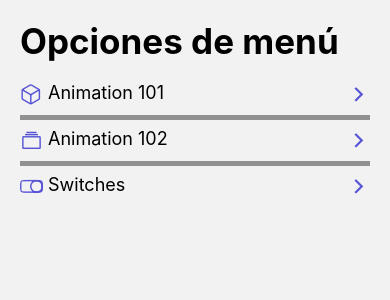
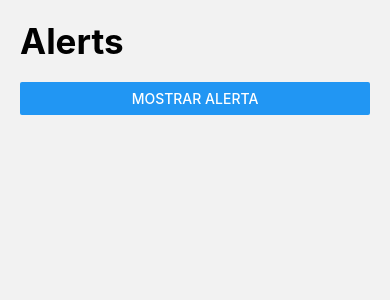
Before and after one commit to Felipe0298/RNComponents, a React Native app: screen /AlertScreen in a window 390 px wide. Shown: the top 300 px of the page. Built offline with nearby package versions, Linux system fonts and the light colour scheme.

Commit message:
203. Componente - Alert

```diff
--- a/src/data/menuItems.tsx
+++ b/src/data/menuItems.tsx
@@ -15,5 +15,13 @@
         name: "Switches",
         icon: "toggle-outline",
         component: "SwitchScreen"
+    },
+    {
+        name: "Alerts",
+        icon: "alert-circle-outline",
+        component: "AlertScreen"
     }
+
+
+
 ]
--- a/src/navigator/Navigator.tsx
+++ b/src/navigator/Navigator.tsx
@@ -3,6 +3,7 @@
 import { Animation102Screen } from '../screen/Animation102Screen';
 import { Animation101Screen } from '../screen/Animation101Screen';
 import { SwitchScreen } from '../screen/SwitchScreen';
+import { AlertScreen } from '../screen/AlertScreen';
 
 const Stack = createStackNavigator();
 
@@ -16,6 +17,7 @@
       <Stack.Screen name="Animation101Screen" component={Animation101Screen} />
       <Stack.Screen name="Animation102Screen" component={Animation102Screen} />
       <Stack.Screen name="SwitchScreen" component={SwitchScreen} />
+      <Stack.Screen name="AlertScreen" component={AlertScreen} />
 
     </Stack.Navigator>
   );
--- /dev/null
+++ b/src/screen/AlertScreen.tsx
@@ -0,0 +1,35 @@
+import React from 'react';
+import {Alert, StyleSheet, Text, View} from 'react-native';
+import { HeaderTitle } from '../components/HeaderTitle';
+import { styles } from '../theme/appTheme';
+import { Button } from 'react-native';
+
+export const AlertScreen = () => {
+
+    const showAlert = () =>{
+        Alert.alert('Titulo', 'Este es el msj de la alerta', [
+            {
+              text: 'Cancel',
+              onPress: () => console.log('Cancel Pressed'),
+              style: 'destructive',
+            },
+            {text: 'OK', onPress: () => console.log('OK Pressed')}
+        ]
+        ,
+        {
+           cancelable:true
+        }
+        )
+    }
+
+
+    return (
+        <View style={styles.globalMargin}>
+            <HeaderTitle title='Alerts'/>
+
+            <Button
+            title='Mostrar alerta'
+            onPress={showAlert}/>
+        </View>
+    );
+}
```
